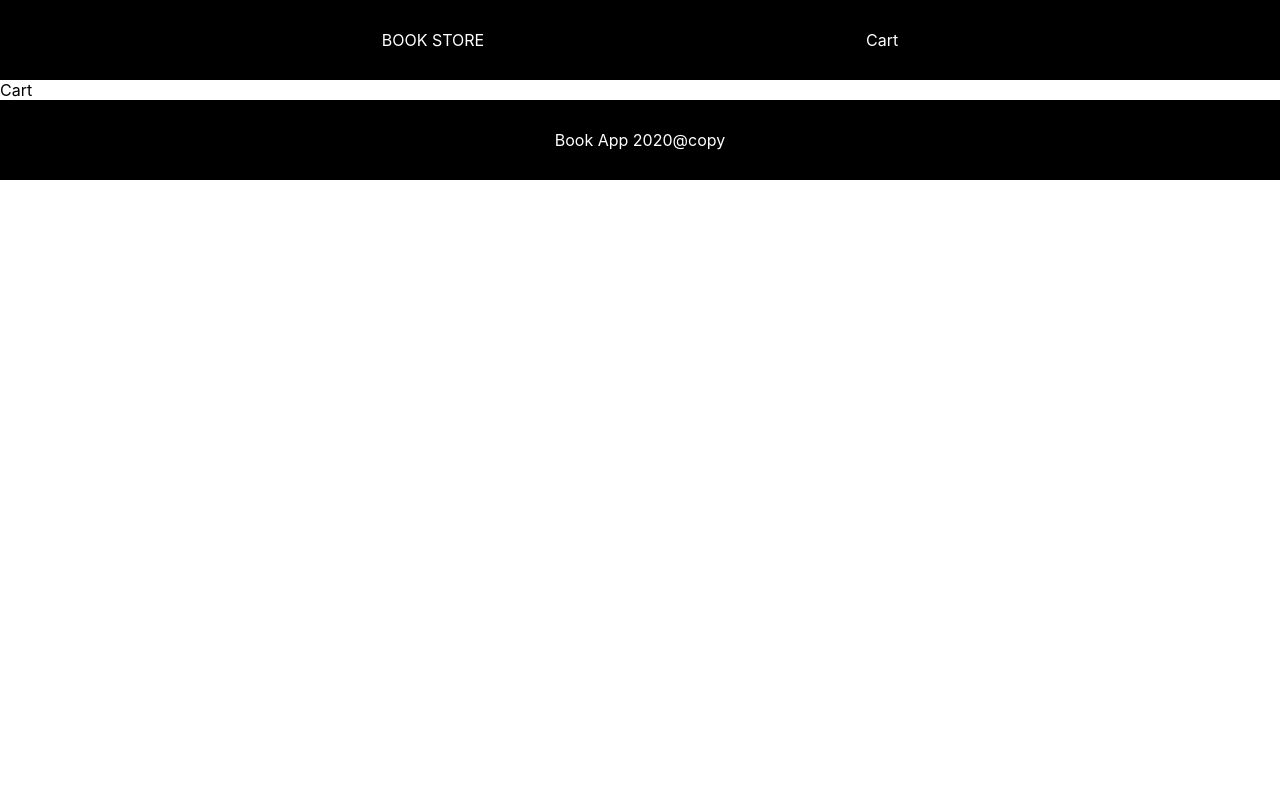
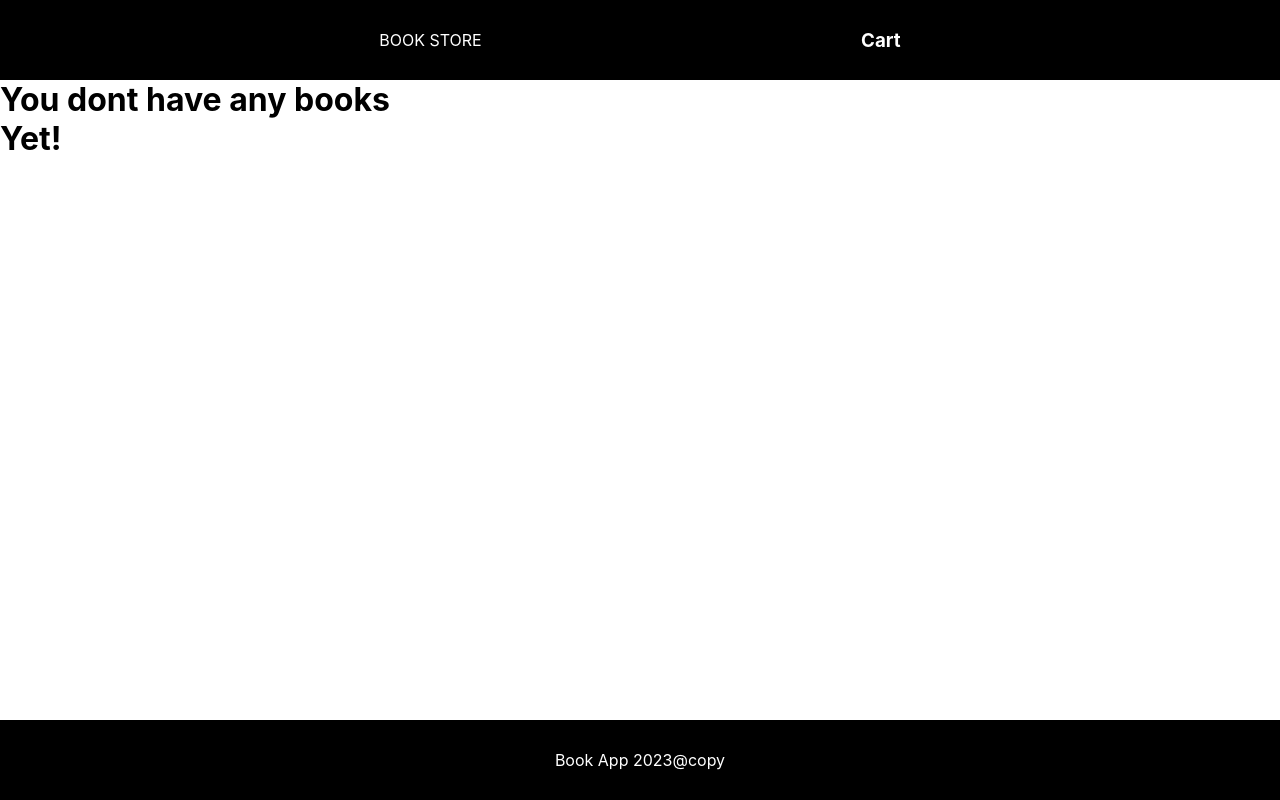
Before and after one commit to SubhamGaikwad/Book_store_app, a React (Create React App) app: page /cart in a window 1280 px wide. Built offline with nearby package versions, Linux system fonts and the light colour scheme.

Commit message:
implemented cart component

```diff
--- a/src/App.css
+++ b/src/App.css
@@ -48,14 +48,28 @@ img:hover{
   margin: 20px 0;
 
 }
+a{
+  color: white;
+  text-decoration: none;
+}
 button{
   background: black;
   color: hsl(0, 52%, 95%);
   padding: 10px;
   border-radius: 5px;
   width: 300px;
+  font-size: 20px;
   cursor: pointer;
 }
 button:hover{
   transform: scale(1.1);
 }
+
+.cart{
+  min-height: 80vh;
+  width: 100%;
+  display: grid;
+  grid-template-columns: repeat(3,1fr);
+  justify-items: center;
+
+}
--- a/src/components/Cart.jsx
+++ b/src/components/Cart.jsx
@@ -1,7 +1,44 @@
 import React from "react";
 import "../App.css";
+import { useAppContext } from "./context/appContext";
 const Cart = () => {
-  return <div>Cart</div>;
+  const { cart, addToCart, removeFromCart } = useAppContext();
+
+  console.log("cart", cart);
+
+  const cartChecker = (id) => {
+    const boolean = cart.some((book) => book.id === id);
+    return boolean;
+  };
+  return (
+    <div className="cart">
+      {cart.length > 0 ? (
+        cart.map((book) => {
+          return (
+            <div key={book.id} className="book">
+              <div>
+                <h3>{book.title}</h3>
+              </div>
+              <div>
+                <img src={book.image_url} alt="#" />
+              </div>
+              <div>
+                {cartChecker(book.id) ? (
+                  <button onClick={() => removeFromCart(book.id)}>
+                    Remove from Cart
+                  </button>
+                ) : (
+                  <button onClick={() => addToCart(book)}>Add to Cart</button>
+                )}
+              </div>
+            </div>
+          );
+        })
+      ) : (
+        <h1>You dont have any books Yet!</h1>
+      )}
+    </div>
+  );
 };
 
 export default Cart;
--- a/src/components/Footer.jsx
+++ b/src/components/Footer.jsx
@@ -3,7 +3,7 @@ import "../App.css";
 const Footer = () => {
   return (
     <div className="footer">
-      <p>Book App 2020@copy</p>
+      <p>Book App 2023@copy</p>
     </div>
   );
 };
--- a/src/components/Navbar.jsx
+++ b/src/components/Navbar.jsx
@@ -1,10 +1,15 @@
 import React from "react";
 import "../App.css";
+import { Link } from "react-router-dom";
 const Navbar = () => {
   return (
     <div className="navbar">
       <div>BOOK STORE</div>
-      <div>Cart</div>
+      <div>
+        <Link to="/cart">
+          <h3>Cart</h3>
+        </Link>
+      </div>
     </div>
   );
 };
```
